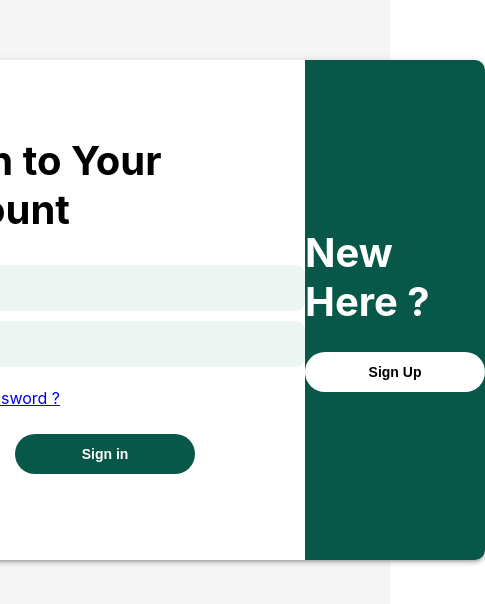
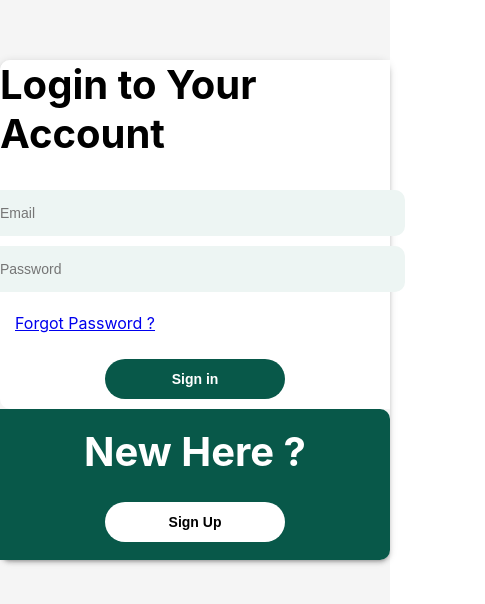
Before and after one commit to Sivaramanraja98/Passwordreset-frontend, a React (Create React App) app: page /login in a window 390 px wide. Shown: the part 112-716 px from the top of the page, 485 px wide, since content can reach past the window. Built offline with nearby package versions, Linux system fonts and the light colour scheme.

Commit message:
Update styles.module.css

```diff
--- a/src/components/Login/styles.module.css
+++ b/src/components/Login/styles.module.css
@@ -41,7 +41,7 @@
 .input {
 	outline: none;
 	border: none;
-	width: 370px;
+	width: 100%;
 	padding: 15px;
 	border-radius: 10px;
 	background-color: #edf5f3;
@@ -96,3 +96,16 @@
 	color: white;
 	margin: 10px;
 }
+
+@media (max-width: 768px) {
+	.login_form_container {
+	  width: 100%;
+	  flex-direction: column;
+	}
+	.left {
+	  flex: 1;
+	}
+	.right {
+	  flex: 1;
+	}
+  }
```
